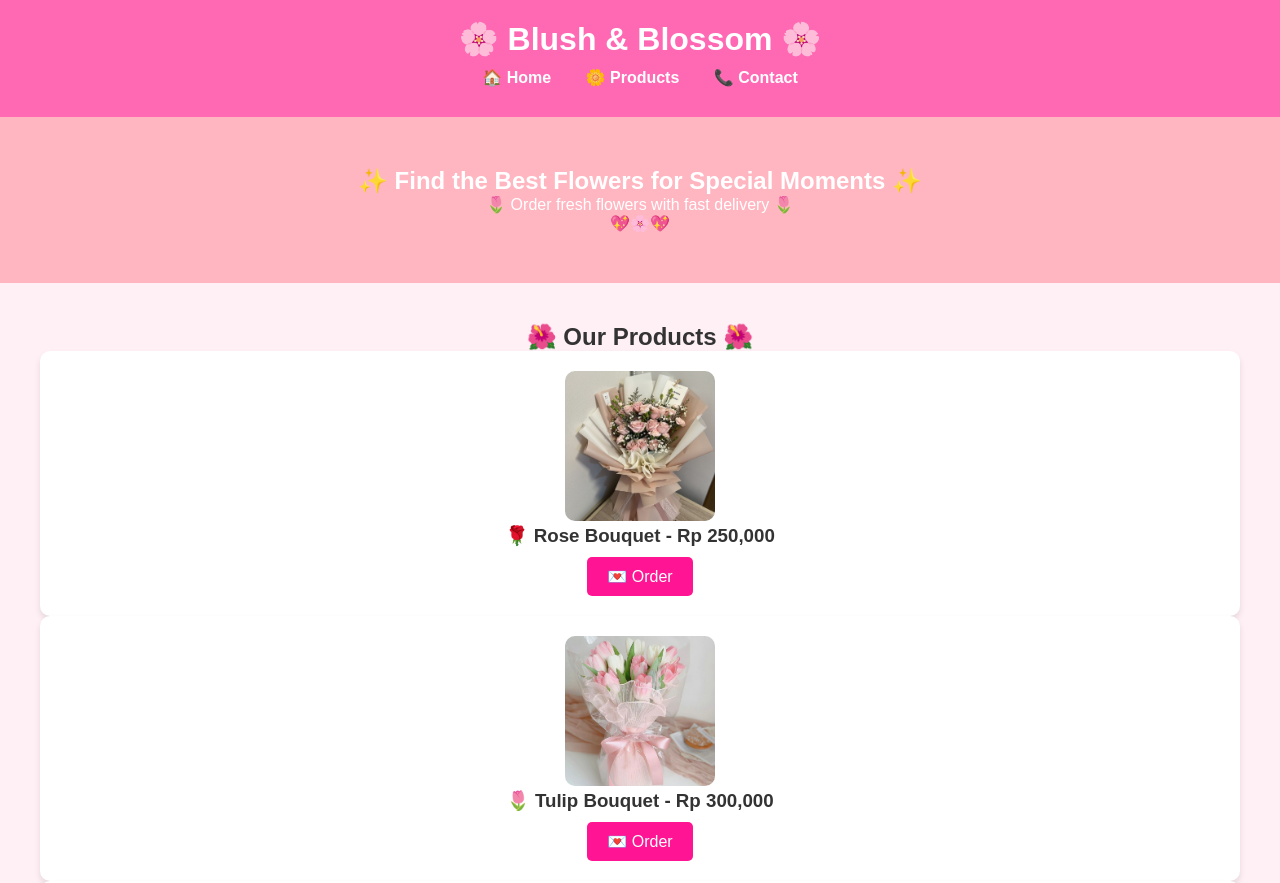
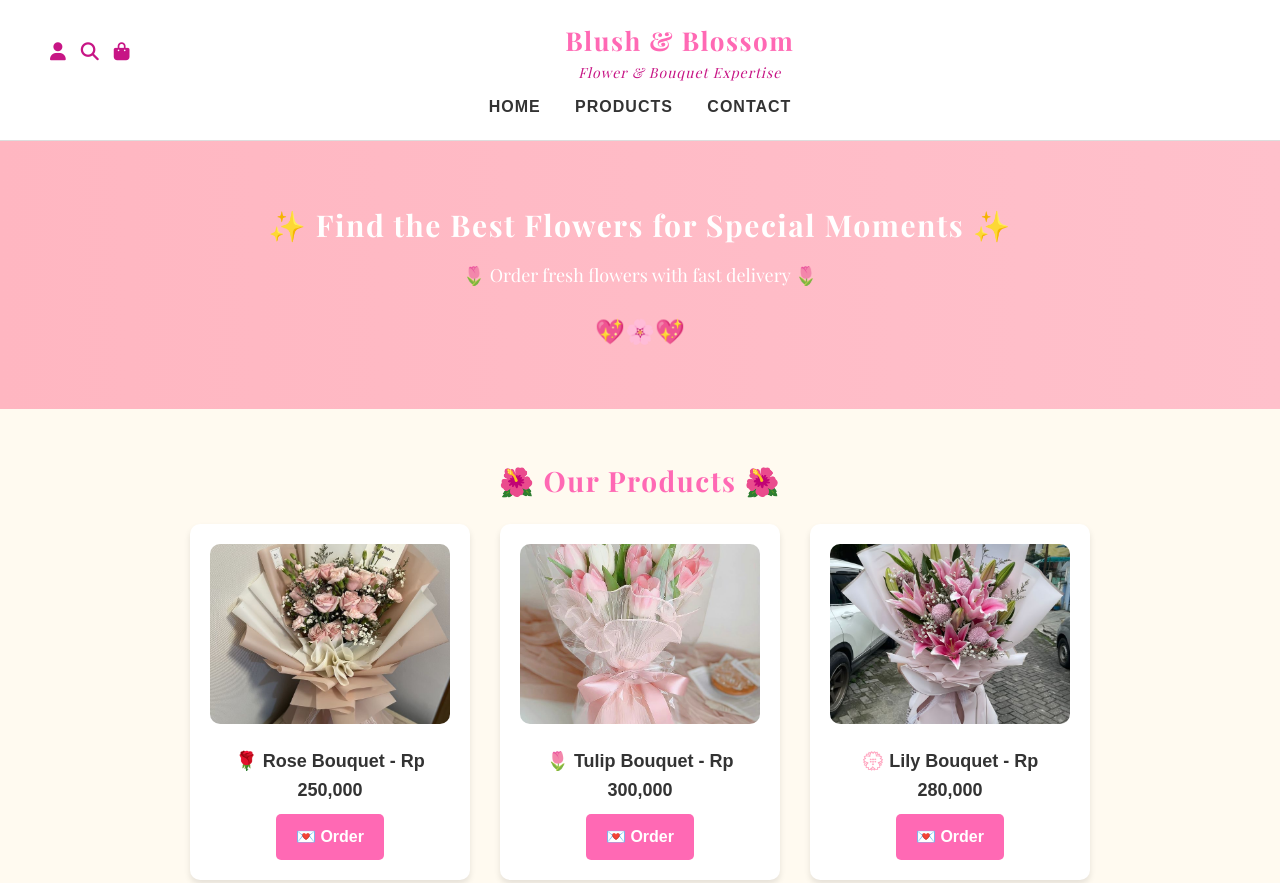
Before and after one commit to PutriAmanda16/Blush-and-Blossom, a plain HTML site: page index.html in a window 1280 px wide. Shown: the top 883 px of the page. Drawn offline with nearby package versions, Linux system fonts and the light colour scheme.

Commit message:
Add files via upload

```diff
--- a/index.html
+++ b/index.html
@@ -5,19 +5,36 @@
     <meta name="viewport" content="width=device-width, initial-scale=1.0">
     <title>Blush & Blossom</title>
     <link rel="stylesheet" href="styles.css">
+    <link href="https://fonts.googleapis.com/css2?family=Playfair+Display:wght@400;700&family=Poppins:wght@300;400;600&display=swap" rel="stylesheet">
+    <script src="https://kit.fontawesome.com/a076d05399.js" crossorigin="anonymous"></script>
 </head>
 <body>
+
+    <!-- HEADER -->
     <header>
-        <h1>🌸 Blush & Blossom 🌸</h1>
+        <div class="header-container">
+            <div class="header-icons">
+                <i class="fas fa-user"></i>
+                <i class="fas fa-search"></i>
+                <i class="fas fa-shopping-bag"></i>
+            </div>
+            <div class="header-logo">
+                <h1>Blush & Blossom</h1>
+                <p>Flower & Bouquet Expertise</p>
+            </div>
+            <div class="header-space"></div> <!-- Ruang kosong untuk keseimbangan -->
+        </div>
+
         <nav>
             <ul>
-                <li><a href="#home">🏠 Home</a></li>
-                <li><a href="#products">🌼 Products</a></li>
-                <li><a href="#contact">📞 Contact</a></li>
+                <li><a href="#home">HOME</a></li>
+                <li><a href="#products">PRODUCTS</a></li>
+                <li><a href="#contact">CONTACT</a></li>
             </ul>
         </nav>
     </header>
 
+    <!-- HERO SECTION -->
     <section id="home" class="hero">
         <h2>✨ Find the Best Flowers for Special Moments ✨</h2>
         <p>🌷 Order fresh flowers with fast delivery 🌷</p>
@@ -26,48 +43,48 @@
 
     <section id="products" class="products">
         <h2>🌺 Our Products 🌺</h2>
-        <div class="product-list">
+        <div class="product-grid">
             <div class="product">
-                <img src="mawar pink.jpeg" style="width: 150px; height: 150px; object-fit: cover;" alt="Rose Bouquet">
+                <img src="mawar pink.jpeg" alt="Rose Bouquet">
                 <h3>🌹 Rose Bouquet - Rp 250,000</h3>
                 <a href="https://wa.me/6283852599394?text=Hello,%20I%20would%20like%20to%20order%20a%20Rose%20Bouquet" class="order-btn">💌 Order</a>
             </div>
             <div class="product">
-                <img src="buket bunga tulip.jpeg" style="width: 150px; height: 150px; object-fit: cover;" alt="Tulip Bouquet">
+                <img src="buket bunga tulip.jpeg" alt="Tulip Bouquet">
                 <h3>🌷 Tulip Bouquet - Rp 300,000</h3>
                 <a href="https://wa.me/6283852599394?text=Hello,%20I%20would%20like%20to%20order%20a%20Tulip%20Bouquet" class="order-btn">💌 Order</a>
             </div>
             <div class="product">
-                <img src="buket bunga lily.jpeg" style="width: 150px; height: 150px; object-fit: cover;" alt="Lily Bouquet">
+                <img src="buket bunga lily.jpeg" alt="Lily Bouquet">
                 <h3>💮 Lily Bouquet - Rp 280,000</h3>
                 <a href="https://wa.me/6283852599394?text=Hello,%20I%20would%20like%20to%20order%20a%20Lily%20Bouquet" class="order-btn">💌 Order</a>
             </div>
             <div class="product">
-                <img src="mix.jpeg" style="width: 150px; height: 150px; object-fit: cover;" alt="Mix Bouquet">
+                <img src="mix.jpeg" alt="Mix Bouquet">
                 <h3>🌼 Mix Bouquet - Rp 400,000</h3>
                 <a href="https://wa.me/6283852599394?text=Hello,%20I%20would%20like%20to%20order%20a%20Mix%20Bouquet" class="order-btn">💌 Order</a>
             </div>
             <div class="product">
-                <img src="camellia.jpeg" style="width: 150px; height: 150px; object-fit: cover;" alt="Camellia Bouquet">
+                <img src="camellia.jpeg" alt="Camellia Bouquet">
                 <h3>🌺 Camellia Bouquet - Rp 350,000</h3>
                 <a href="https://wa.me/6283852599394?text=Hello,%20I%20would%20like%20to%20order%20a%20Camellia%20Bouquet" class="order-btn">💌 Order</a>
             </div>
             <div class="product">
-                <img src="peony.jpeg" style="width: 150px; height: 150px; object-fit: cover;" alt="Peony Bouquet">
+                <img src="peony.jpeg" alt="Peony Bouquet">
                 <h3>🌸 Peony Bouquet - Rp 320,000</h3>
                 <a href="https://wa.me/6283852599394?text=Hello,%20I%20would%20like%20to%20order%20a%20Peony%20Bouquet" class="order-btn">💌 Order</a>
             </div>
         </div>
     </section>
 
-    <section id="contact" class="contact">
+
+
+    <footer class="contact-section">
         <h2>📩 Contact Us 📩</h2>
-        <p>💬 Contact us on WhatsApp for custom orders 💬</p>
-        <a href="https://wa.me/6283852599394" class="contact-btn">💖 Chat on WhatsApp</a>
-    </section>
+        <p>Have any questions? Reach out to us on WhatsApp! 💬</p>
+        <a href="https://wa.me/your-number" class="whatsapp-button" target="_blank">📲 Chat on WhatsApp</a>
+        <p class="copyright">© 2025 Blush & Blossom. All rights reserved. 🎀</p>
+    </footer>
 
-    <footer>
-        <p>🎀 &copy; 2025 Blush & Blossom. All rights reserved. 🎀</p>
-    </footer>
-</body>
-</html>
+    </body>
+    </html>
--- a/styles.css
+++ b/styles.css
@@ -1,29 +1,72 @@
-/* style.css */
-
 /* Reset CSS */
 * {
     margin: 0;
     padding: 0;
     box-sizing: border-box;
-    font-family: Arial, sans-serif;
 }
 
 body {
-    background-color: #fff0f5;
+    background-color: #fffaf0;
     color: #333;
+    font-family: 'Montserrat', sans-serif;
+    line-height: 1.6;
 }
 
+/* HEADER */
 header {
-    background-color: #ff69b4;
-    color: white;
-    padding: 20px;
+    background: white;
+    border-bottom: 1px solid #ddd;
+    padding: 20px 0;
+}
+
+.header-container {
+    display: flex;
+    justify-content: space-between;
+    align-items: center;
+    padding: 0 50px;
+}
+
+.header-logo {
+    text-align: center;
+    font-family: 'Playfair Display', serif;
+}
+
+.header-logo h1 {
+    font-size: 26px;
+    font-weight: 700;
+    margin: 0;
+    color: #ff69b4;
+    letter-spacing: 1.5px;
+}
+
+.header-logo p {
+    font-size: 14px;
+    margin: 0;
+    font-style: italic;
+    color: #c71585;
+    letter-spacing: 1px;
+}
+
+.header-icons {
+    display: flex;
+    gap: 15px;
+    font-size: 18px;
+    color: #c71585;
+}
+
+.header-icons i:hover {
+    color: #ff69b4;
+    cursor: pointer;
+}
+
+nav {
+    margin-top: 10px;
     text-align: center;
 }
 
 nav ul {
     list-style: none;
-    text-align: center;
-    padding: 10px;
+    padding: 0;
 }
 
 nav ul li {
@@ -33,82 +76,187 @@ nav ul li {
 
 nav ul li a {
     text-decoration: none;
-    color: white;
-    font-weight: bold;
+    color: #333;
+    font-weight: 600;
+    font-size: 16px;
+    letter-spacing: 1px;
+    transition: color 0.3s ease;
 }
 
+nav ul li a:hover {
+    color: #ff69b4;
+}
+
+/* HERO SECTION */
 .hero {
     text-align: center;
-    padding: 50px;
-    background-color: #ffb6c1;
+    padding: 60px;
+    background: linear-gradient(to right, #ffb6c1, #ffc0cb);
     color: white;
+    font-family: 'Playfair Display', serif;
 }
 
-.products {
-    padding: 40px;
-    text-align: center;
+.hero h2 {
+    font-size: 30px;
+    font-weight: 700;
+    letter-spacing: 1.5px;
 }
 
+.hero p {
+    font-size: 18px;
+    margin-top: 10px;
+    line-height: 1.8;
+}
+
+.cute-icon {
+    font-size: 24px;
+    margin-top: 20px;
+}
+
+/* RESPONSIVE */
+@media (max-width: 768px) {
+    .header-container {
+        flex-direction: column;
+        text-align: center;
+    }
+
+    .header-icons {
+        margin-bottom: 10px;
+    }
+
+    nav ul li {
+        display: block;
+        margin: 10px 0;
+    }
+}
+
+/* Produk */
+.products {
+    text-align: center;
+    padding: 50px;
+    background-color: #fffaf0;
+}
+
+.products h2 {
+    font-size: 28px;
+    font-family: 'Playfair Display', serif;
+    color: #ff69b4;
+    margin-bottom: 20px;
+    letter-spacing: 1.5px;
+}
+
+/* Grid Produk */
 .product-grid {
     display: grid;
     grid-template-columns: repeat(auto-fit, minmax(250px, 1fr));
-    gap: 20px;
+    gap: 30px;
     justify-content: center;
-    padding: 20px;
+    max-width: 900px;
+    margin: 0 auto;
 }
 
+/* Box Produk */
 .product {
     background: white;
     padding: 20px;
     border-radius: 10px;
     box-shadow: 0px 4px 6px rgba(0, 0, 0, 0.1);
     text-align: center;
+    transition: transform 0.3s ease, box-shadow 0.3s ease;
 }
 
+.product:hover {
+    transform: translateY(-5px);
+    box-shadow: 0px 6px 10px rgba(0, 0, 0, 0.15);
+}
+
+/* Gambar Produk */
 .product img {
     width: 100%;
+    height: 180px;
+    object-fit: cover;
     border-radius: 10px;
 }
 
+/* Nama Produk */
+.product h3 {
+    font-size: 18px;
+    color: #333;
+    margin-top: 15px;
+    font-weight: 600;
+}
+
+/* Tombol Order */
 .order-btn {
     display: inline-block;
     margin-top: 10px;
     padding: 10px 20px;
-    background: #ff1493;
+    background: #ff69b4;
     color: white;
     text-decoration: none;
     border-radius: 5px;
+    transition: background 0.3s ease;
+    font-weight: 600;
 }
 
 .order-btn:hover {
     background: #c71585;
 }
 
-.contact {
-    text-align: center;
-    padding: 40px;
-    background: #ff69b4;
-    color: white;
+/* RESPONSIVE DESIGN */
+@media (max-width: 768px) {
+    .product-grid {
+        grid-template-columns: repeat(auto-fit, minmax(200px, 1fr));
+    }
 }
 
-.contact-btn {
-    display: inline-block;
-    margin-top: 10px;
-    padding: 10px 20px;
-    background: #ffc0cb;
-    color: black;
-    text-decoration: none;
-    border-radius: 5px;
+@media (max-width: 480px) {
+    .product-grid {
+        grid-template-columns: 1fr;
+    }
 }
 
-.contact-btn:hover {
-    background: #ffb6c1;
+.contact-section {
+    background: #ffebd2;
+    padding: 30px;
+    border-top: 3px solid #ff69b4;
+    box-shadow: 0px -5px 10px rgba(0, 0, 0, 0.1);
+    text-align: center;
+    border-radius: 10px 10px 0 0;
 }
 
-footer {
-    background-color: #ff1493;
+.contact-section h2 {
+    font-size: 24px;
+    color: #d63384;
+    margin-bottom: 10px;
+    font-weight: 700;
+}
+
+.contact-section p {
+    font-size: 16px;
+    color: #555;
+    margin-bottom: 15px;
+    line-height: 1.8;
+}
+
+.whatsapp-button {
+    display: inline-block;
+    background: #25d366;
     color: white;
-    text-align: center;
-    padding: 10px;
+    padding: 10px 20px;
+    border-radius: 25px;
+    text-decoration: none;
+    font-weight: bold;
+    transition: 0.3s;
+}
+
+.whatsapp-button:hover {
+    background: #1da851;
+    transform: scale(1.1);
+}
+
+.copyright {
     margin-top: 20px;
+    font-size: 14px;
+    color: #777;
 }
```
